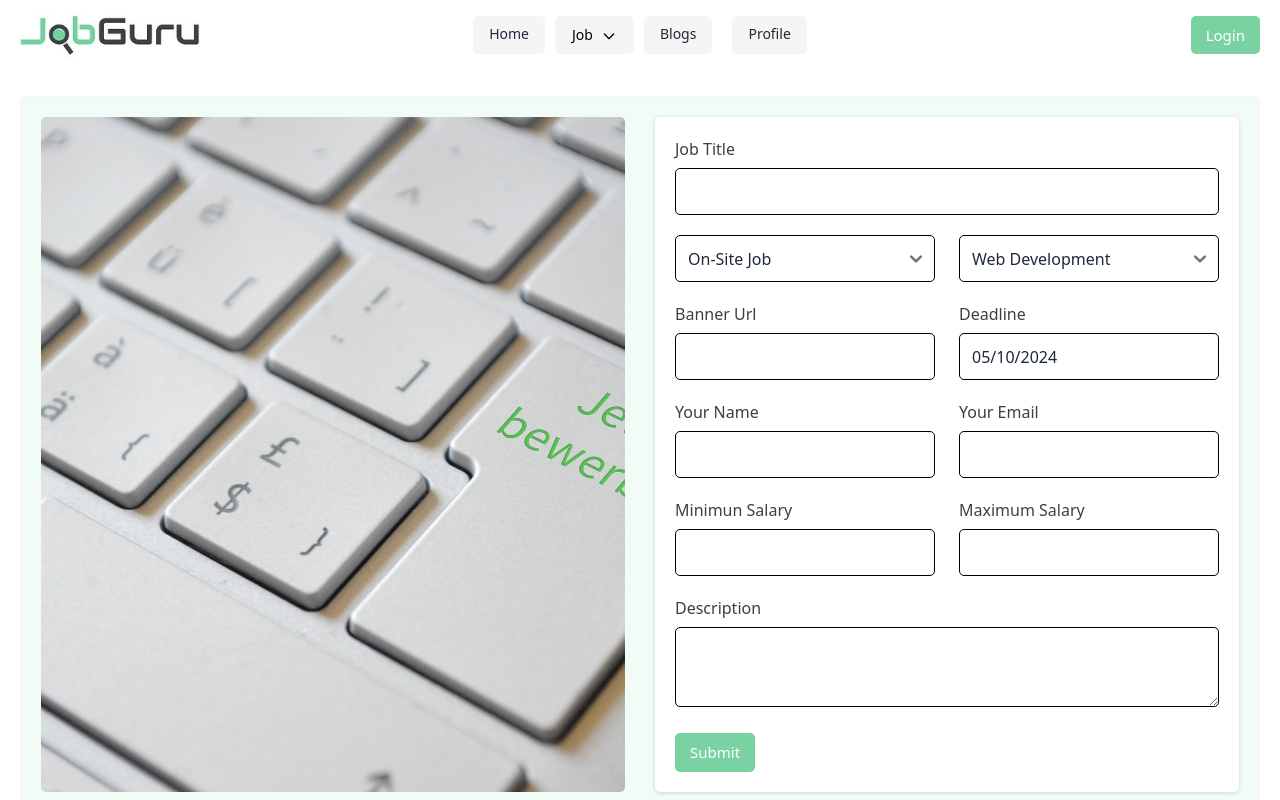
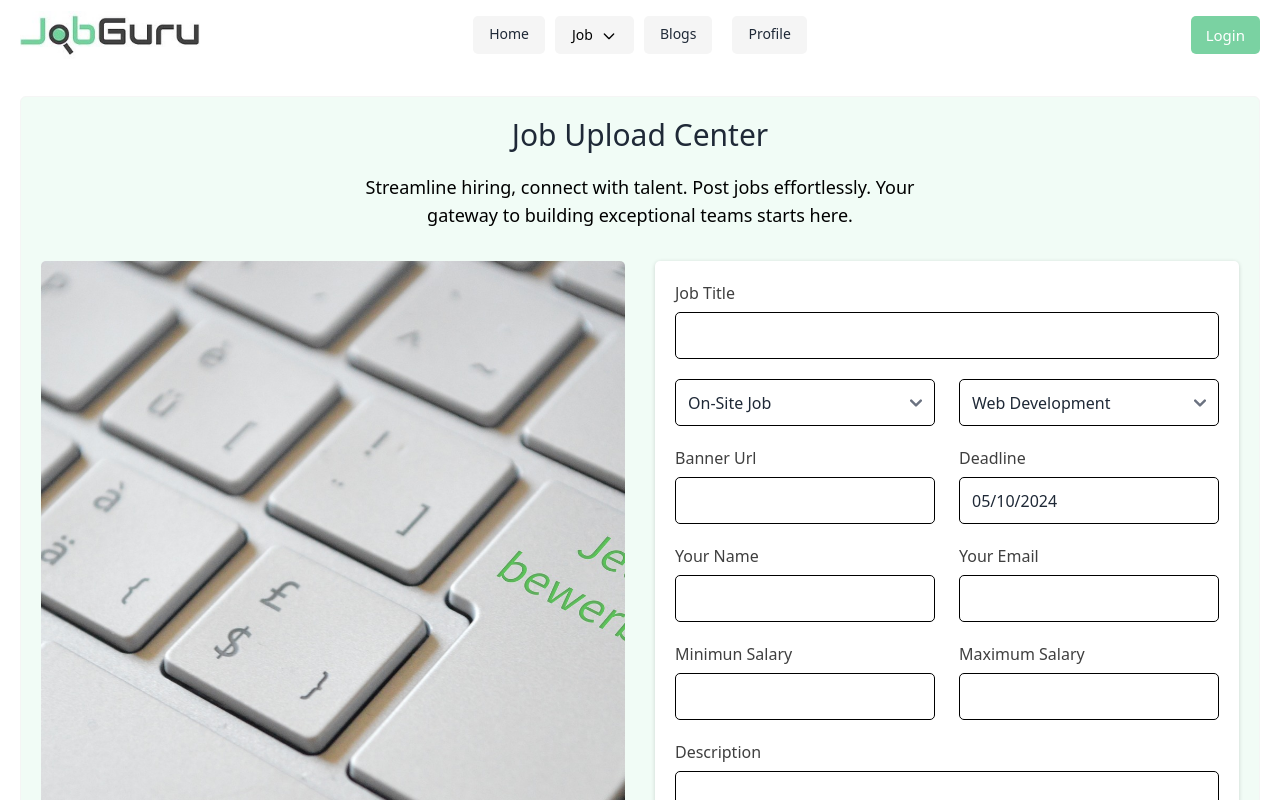
Before and after one commit to onik121/jobguru-client-site, a React (Vite) app: page /add-job in a window 1280 px wide. Shown: the top 800 px of the page. Built offline with nearby package versions, Linux system fonts and the light colour scheme; no server answers.

Commit message:
updated the add-job page

```diff
--- a/src/pages/AddJob.jsx
+++ b/src/pages/AddJob.jsx
@@ -42,14 +42,17 @@ const AddJob = () => {
     }
 
     return (
-        <div className='min-h-[calc(100vh-325px)] flex items-center'>
-            <div className='add-job-cantainer p-5 rounded-md bg-[#f1fcf6] boder mb-14 mt-4'>
+        <div className='min-h-[calc(100vh-325px)]'>
+            <div className='rounded-md bg-[#f1fcf6] boder p-5 mb-14 mt-4'>
+                <h1 className='text-center text-3xl font-medium'>Job Upload Center</h1>
+                <p className='text-center max-w-[600px] mx-auto text-lg text-black mt-5'>Streamline hiring, connect with talent. Post jobs effortlessly. Your gateway to building exceptional teams starts here.</p>
+                <div className='add-job-cantainer mt-8'>
                     <div className='add-background'></div>
                     <div className='add-job-formbox p-5'>
                         <form className='space-y-5' onSubmit={handleAddJob}>
                             <div>
                                 <label className='block'>Job Title</label>
-                            <input type="text" name="title" className='w-full' required/>
+                                <input type="text" name="title" className='w-full' required />
                             </div>
                             <div className='flex gap-6'>
                                 <div className='w-1/2'>
@@ -77,7 +80,7 @@ const AddJob = () => {
                             <div className='flex gap-6'>
                                 <div className='w-1/2'>
                                     <label className='block'>Banner Url</label>
-                                <input className='w-full' type="text" name="banner" required/>
+                                    <input className='w-full' type="text" name="banner" required />
                                 </div>
                                 <div className='w-1/2'>
                                     <label className='block'>Deadline</label>
@@ -98,11 +101,11 @@ const AddJob = () => {
                                 <div className='flex gap-6'>
                                     <div className='w-1/2'>
                                         <label className='block'>Minimun Salary</label>
-                                    <input className='w-full' type="number" name="minimum" required/>
+                                        <input className='w-full' type="number" name="minimum" required />
                                     </div>
                                     <div className='w-1/2'>
                                         <label className='block'>Maximum Salary</label>
-                                    <input className='w-full' type="number" name="maximum" required/>
+                                        <input className='w-full' type="number" name="maximum" required />
                                     </div>
                                 </div>
                             </div>
@@ -115,6 +118,7 @@ const AddJob = () => {
                     </div>
                 </div>
             </div>
+        </div>
     );
 };
 
```
Lines whose indentation alone changed are shown as unchanged.
